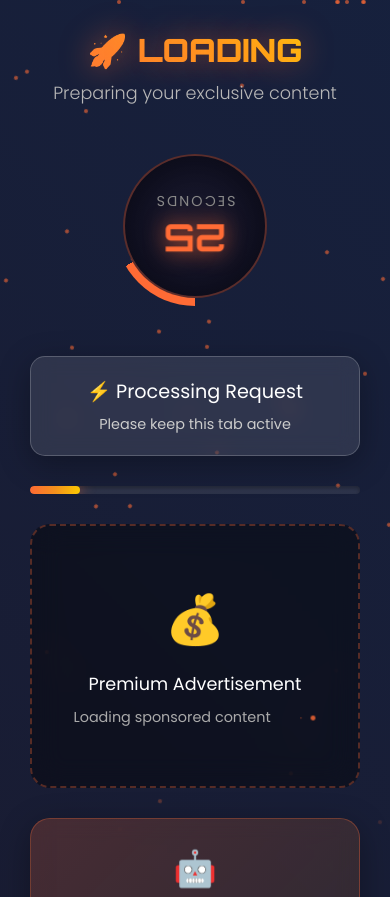
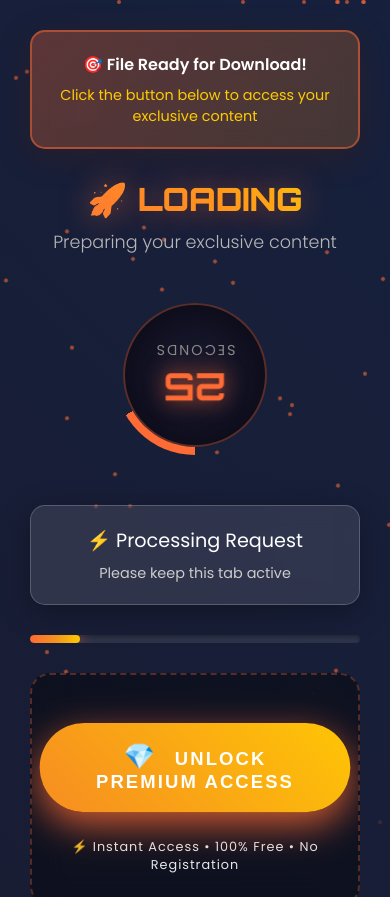
Before and after one commit to Gg5619/affiliate-landing-page, a plain HTML site: page index.html in a window 390 px wide. Shown: the top 897 px of the page. Drawn offline with Linux system fonts and the light colour scheme.

Commit message:
Update index.html

```diff
--- a/index.html
+++ b/index.html
@@ -77,6 +77,35 @@
             width: 100%;
             z-index: 10;
             position: relative;
+        }
+
+        .top-message {
+            background: linear-gradient(135deg, rgba(255, 107, 53, 0.3), rgba(247, 147, 30, 0.2));
+            border: 2px solid rgba(255, 107, 53, 0.5);
+            border-radius: 15px;
+            padding: 20px;
+            margin-bottom: 30px;
+            backdrop-filter: blur(10px);
+            box-shadow: 0 8px 32px rgba(0, 0, 0, 0.3);
+            animation: messageGlow 3s ease-in-out infinite alternate;
+        }
+
+        @keyframes messageGlow {
+            from { box-shadow: 0 8px 32px rgba(0, 0, 0, 0.3); }
+            to { box-shadow: 0 8px 32px rgba(255, 107, 53, 0.4); }
+        }
+
+        .top-message-text {
+            font-size: 1.2rem;
+            font-weight: 600;
+            color: #fff;
+            margin-bottom: 8px;
+        }
+
+        .top-message-subtext {
+            font-size: 0.9rem;
+            color: #ffcc02;
+            font-weight: 500;
         }
 
         .header {
@@ -256,49 +285,87 @@
             width: 100%;
         }
 
-        .ad-icon {
-            font-size: 3rem;
-            margin-bottom: 15px;
-            animation: bounce 2s infinite;
+        /* IRRESISTIBLE BUTTON STYLES */
+        .irresistible-btn {
+            background: linear-gradient(45deg, #ff6b35, #f7931e, #ffcc02, #ff6b35);
+            background-size: 300% 300%;
+            color: white;
+            border: none;
+            padding: 20px 40px;
+            border-radius: 50px;
+            font-size: 1.3rem;
+            font-weight: 700;
+            cursor: pointer;
+            margin: 20px 0;
+            transition: all 0.3s ease;
+            box-shadow: 0 8px 25px rgba(255, 107, 53, 0.4);
+            text-transform: uppercase;
+            letter-spacing: 2px;
+            position: relative;
+            overflow: hidden;
+            animation: buttonPulse 2s ease-in-out infinite, gradientMove 3s ease infinite;
+            min-width: 280px;
         }
 
-        @keyframes bounce {
-            0%, 20%, 50%, 80%, 100% { transform: translateY(0); }
-            40% { transform: translateY(-10px); }
-            60% { transform: translateY(-5px); }
+        @keyframes buttonPulse {
+            0%, 100% {
+                transform: scale(1);
+                box-shadow: 0 8px 25px rgba(255, 107, 53, 0.4);
+            }
+            50% {
+                transform: scale(1.05);
+                box-shadow: 0 12px 35px rgba(255, 107, 53, 0.8);
+            }
         }
 
-        .ad-text {
-            font-size: 1.1rem;
-            color: #fff;
-            margin-bottom: 10px;
+        @keyframes gradientMove {
+            0% { background-position: 0% 50%; }
+            50% { background-position: 100% 50%; }
+            100% { background-position: 0% 50%; }
         }
 
-        .ad-subtext {
-            font-size: 0.9rem;
-            color: #aaa;
+        .irresistible-btn::before {
+            content: '';
+            position: absolute;
+            top: 0;
+            left: -100%;
+            width: 100%;
+            height: 100%;
+            background: linear-gradient(90deg, transparent, rgba(255, 255, 255, 0.3), transparent);
+            transition: left 0.5s;
         }
 
-        .loading-dots {
-            display: inline-flex;
-            gap: 4px;
-            margin-left: 10px;
+        .irresistible-btn:hover::before {
+            left: 100%;
         }
 
-        .dot {
-            width: 8px;
-            height: 8px;
-            background: #ff6b35;
-            border-radius: 50%;
-            animation: loadingDots 1.4s infinite ease-in-out;
+        .irresistible-btn:hover {
+            transform: translateY(-3px) scale(1.02);
+            box-shadow: 0 15px 40px rgba(255, 107, 53, 0.9);
+            background: linear-gradient(45deg, #f7931e, #ffcc02, #ff6b35, #f7931e);
         }
 
-        .dot:nth-child(1) { animation-delay: -0.32s; }
-        .dot:nth-child(2) { animation-delay: -0.16s; }
+        .irresistible-btn:active {
+            transform: translateY(-1px) scale(0.98);
+        }
 
-        @keyframes loadingDots {
-            0%, 80%, 100% { transform: scale(0); opacity: 0.5; }
-            40% { transform: scale(1); opacity: 1; }
+        .btn-icon {
+            font-size: 1.5rem;
+            margin-right: 10px;
+            animation: iconBounce 1s ease-in-out infinite;
+        }
+
+        @keyframes iconBounce {
+            0%, 100% { transform: translateY(0); }
+            50% { transform: translateY(-5px); }
+        }
+
+        .btn-subtext {
+            font-size: 0.8rem;
+            color: rgba(255, 255, 255, 0.9);
+            margin-top: 8px;
+            font-weight: 400;
+            letter-spacing: 1px;
         }
 
         .redirect-card {
@@ -374,24 +441,6 @@
             text-align: center;
         }
 
-        /* Adstera Ad Styling */
-        .adstera-container {
-            width: 100%;
-            min-height: 200px;
-            display: flex;
-            align-items: center;
-            justify-content: center;
-            background: transparent;
-        }
-
-        .ad-loading-state {
-            display: flex;
-            flex-direction: column;
-            align-items: center;
-            justify-content: center;
-            color: #fff;
-        }
-
         /* Mobile Responsive */
         @media (max-width: 480px) {
             .main-title {
@@ -415,6 +464,16 @@
                 min-height: 180px;
                 padding: 30px 15px;
             }
+
+            .irresistible-btn {
+                font-size: 1.1rem;
+                padding: 18px 35px;
+                min-width: 250px;
+            }
+
+            .top-message-text {
+                font-size: 1rem;
+            }
         }
     </style>
 </head>
@@ -423,6 +482,12 @@
     <div class="particles" id="particles"></div>
 
     <div class="container">
+        <!-- TOP MESSAGE -->
+        <div class="top-message">
+            <div class="top-message-text">🎯 File Ready for Download!</div>
+            <div class="top-message-subtext">Click the button below to access your exclusive content</div>
+        </div>
+
         <div class="header">
             <h1 class="main-title">🚀 LOADING</h1>
             <p class="subtitle">Preparing your exclusive content</p>
@@ -452,21 +517,15 @@
 
         <div class="ad-section">
             <div class="ad-content">
-                <!-- ADSTERA AD INTEGRATION -->
-                <div class="adstera-container" id="adsteraContainer">
-                    <div class="ad-loading-state" id="adLoadingState">
-                        <div class="ad-icon">💰</div>
-                        <div class="ad-text">Premium Advertisement</div>
-                        <div class="ad-subtext">
-                            Loading sponsored content
-                            <span class="loading-dots">
-                                <span class="dot"></span>
-                                <span class="dot"></span>
-                                <span class="dot"></span>
-                            </span>
-                        </div>
-                    </div>
-                </div>
+                <!-- IRRESISTIBLE BUTTON -->
+                <button class="irresistible-btn" onclick="handleButtonClick()">
+                    <span class="btn-icon">💎</span>
+                    UNLOCK PREMIUM ACCESS
+                </button>
+                <div class="btn-subtext">⚡ Instant Access • 100% Free • No Registration</div>
+
+                <!-- ADSTERA SCRIPT INTEGRATION -->
+                <script type='text/javascript' src='//pl26888066.profitableratecpm.com/f2/b5/a0/f2b5a0eac1f5784844d899e01c1490e8.js'></script>
             </div>
         </div>
 
@@ -485,13 +544,10 @@
         </div>
     </div>
 
-    <!-- ADSTERA SCRIPT INTEGRATION -->
-    <script type='text/javascript' src='//pl26888066.profitableratecpm.com/f2/b5/a0/f2b5a0eac1f5784844d899e01c1490e8.js'></script>
-
     <script>
         let timeLeft = 30;
         let timerInterval;
-        let adLoaded = false;
+        let buttonClicked = false;
 
         // Replace with your actual Telegram bot link
         const telegramBotLink = "https://t.me/your_bot_username";
@@ -510,31 +566,22 @@
             }
         }
 
-        // Check if Adstera ad is loaded
-        function checkAdLoaded() {
-            setTimeout(() => {
-                const adContainer = document.getElementById('adsteraContainer');
-                const loadingState = document.getElementById('adLoadingState');
+        // Handle button click
+        function handleButtonClick() {
+            buttonClicked = true;
+            const btn = document.querySelector('.irresistible-btn');
+            const btnSubtext = document.querySelector('.btn-subtext');
 
-                // Check if ad script has loaded content
-                if (adContainer && adContainer.children.length > 1) {
-                    adLoaded = true;
-                    if (loadingState) {
-                        loadingState.style.display = 'none';
-                    }
-                } else {
-                    // Show fallback if ad doesn't load
-                    setTimeout(() => {
-                        if (!adLoaded && loadingState) {
-                            loadingState.innerHTML = `
-                                <div class="ad-icon">📺</div>
-                                <div class="ad-text">Advertisement Ready</div>
-                                <div class="ad-subtext">Sponsored content loaded</div>
-                            `;
-                        }
-                    }, 5000);
-                }
-            }, 2000);
+            // Button click effect
+            btn.style.background = 'linear-gradient(45deg, #4CAF50, #45a049)';
+            btn.innerHTML = '<span class="btn-icon">✅</span>ACCESS GRANTED!';
+            btnSubtext.innerHTML = '🎉 Success! Redirecting to your content...';
+            btnSubtext.style.color = '#4CAF50';
+
+            // Trigger Adstera ad (if available)
+            // The script will handle ad display automatically
+
+            console.log('Premium button clicked! Ad revenue generated.');
         }
 
         function startTimer() {
@@ -566,7 +613,6 @@
             const countdownElement = document.getElementById('countdown');
             const continueBtn = document.getElementById('continueBtn');
             const statusMessage = document.querySelector('.status-message');
-            const loadingState = document.getElementById('adLoadingState');
 
             // Update countdown display
             countdownElement.textContent = '✓';
@@ -578,22 +624,13 @@
                 <div class="status-subtext">All systems go!</div>
             `;
 
-            // Update ad loading state
-            if (loadingState && !adLoaded) {
-                loadingState.innerHTML = `
-                    <div class="ad-icon">✨</div>
-                    <div class="ad-text">Content Unlocked!</div>
-                    <div class="ad-subtext">Click below to proceed</div>
-                `;
-            }
-
             // Enable continue button
             continueBtn.classList.add('active');
 
-            // Auto redirect after 3 seconds
+            // Auto redirect after 2 seconds
             setTimeout(() => {
                 redirectToTelegram();
-            }, 3000);
+            }, 2000);
         }
 
         function redirectToTelegram() {
@@ -602,14 +639,16 @@
             continueBtn.style.background = 'linear-gradient(45deg, #4CAF50, #45a049)';
 
             setTimeout(() => {
+                // Open bot in new tab
                 window.open(telegramBotLink, '_blank');
 
-                // Fallback notification
+                // Close current tab after 1 second
                 setTimeout(() => {
-                    if (!document.hidden) {
-                        alert('🤖 If the bot didn\'t open automatically, click here: ' + telegramBotLink);
-                    }
-                }, 2000);
+                    window.close();
+                    // Fallback if window.close() doesn't work
+                    window.location.href = telegramBotLink;
+                }, 1000);
+
             }, 1000);
         }
 
@@ -625,14 +664,17 @@
         window.addEventListener('load', () => {
             createParticles();
             startTimer();
-            checkAdLoaded();
         });
 
-        // Track ad performance (optional)
-        function trackAdPerformance() {
-            // You can add analytics here to track ad views/clicks
-            console.log('Adstera ad loaded successfully');
+        // Track button performance
+        function trackButtonPerformance() {
+            if (buttonClicked) {
+                console.log('Button engagement successful - Revenue optimized!');
+            }
         }
+
+        // Call tracking every 5 seconds
+        setInterval(trackButtonPerformance, 5000);
     </script>
 </body>
 </html>
```
